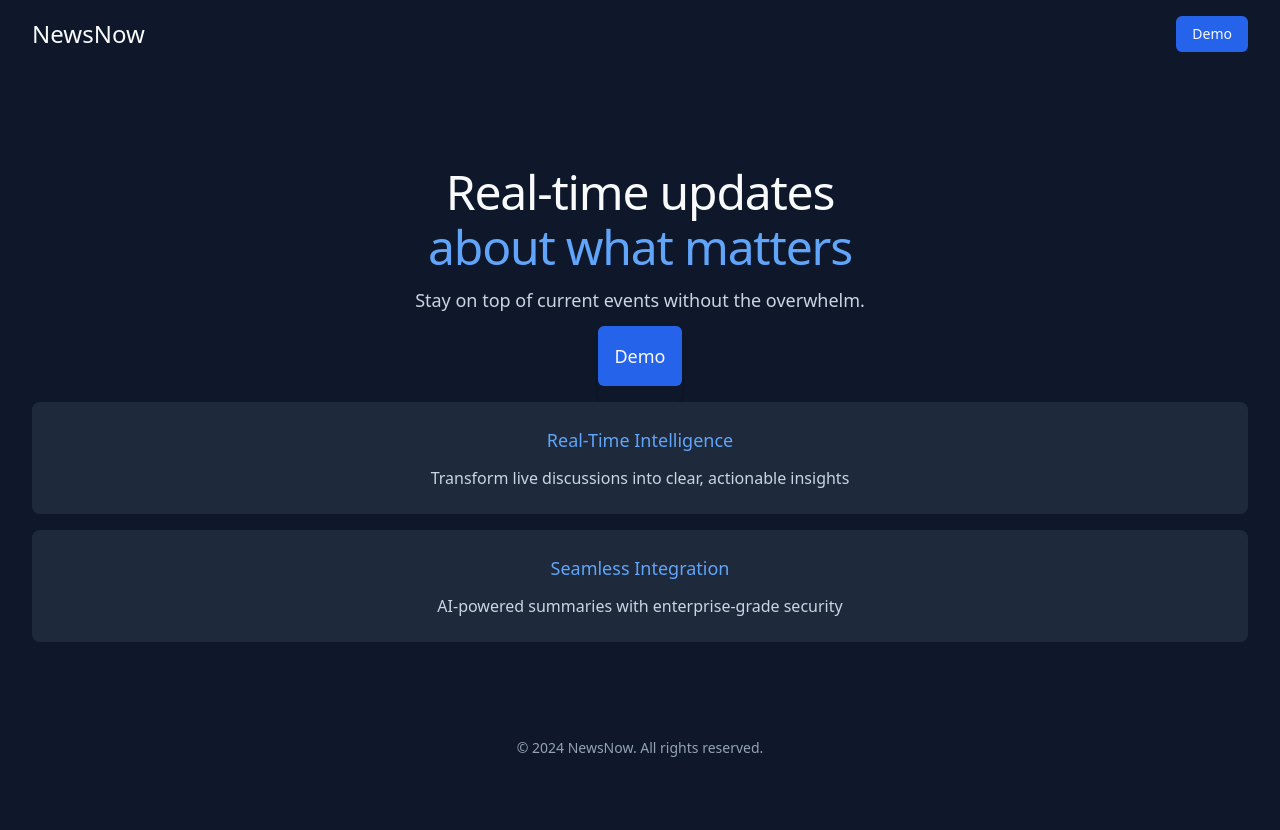
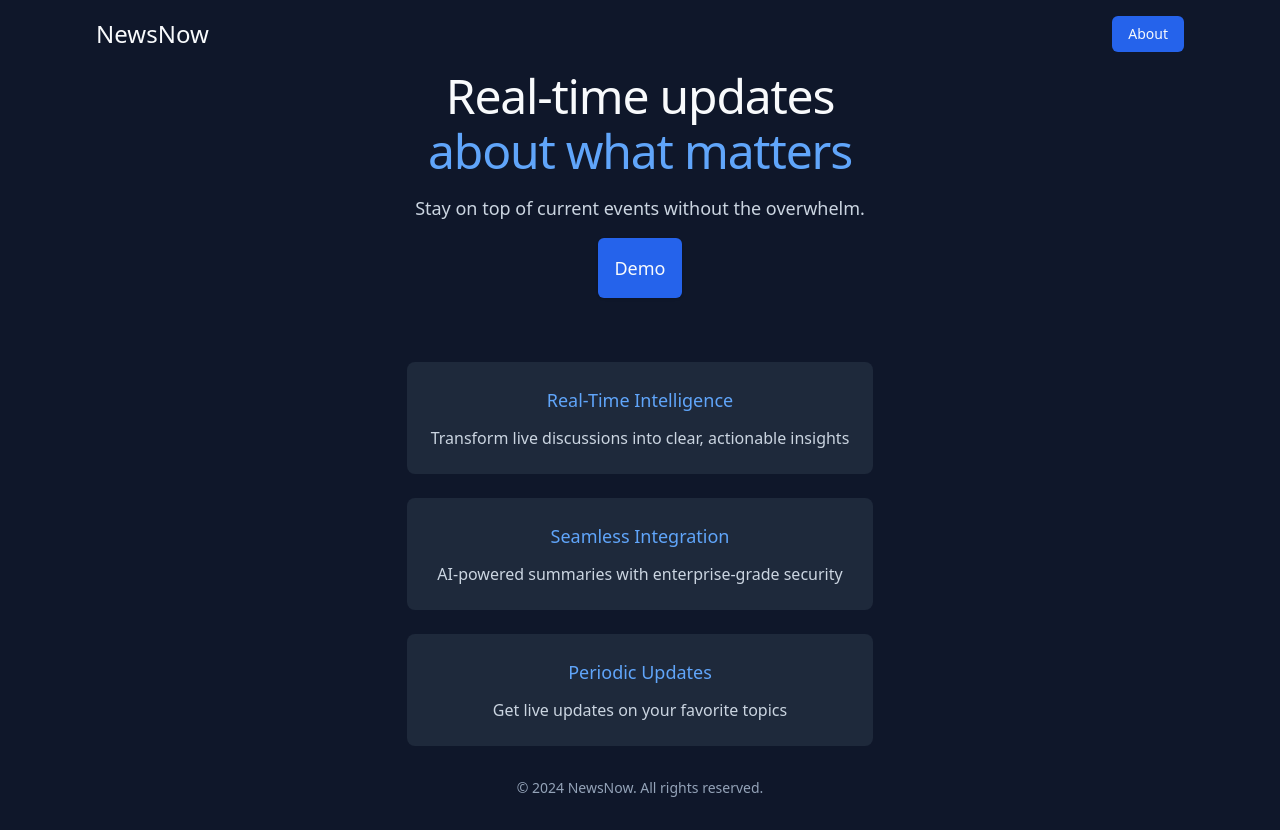
Before and after one commit to ghsaboias/news-now, a Next.js app in the folder new-app/: page / in a window 1280 px wide. Before the commit the page ends 800 px from the top, so only its background shows below. Built offline with nearby package versions, Linux system fonts and the light colour scheme.

Commit message:
feat: landing page styling

```diff
--- a/new-app/src/app/page.tsx
+++ b/new-app/src/app/page.tsx
@@ -14,9 +14,7 @@ function HomeContent() {
     });
 
     const hero = (
-        <Stack spacing="relaxed" className="mt-16 sm:mt-24">
-            <div className="text-center">
-                <Stack spacing="default">
+        <div className="text-center flex flex-col items-center gap-4">
             <h1 className="text-3xl sm:text-4xl md:text-5xl tracking-tight font-medium text-gray-50 leading-tight">
                 <span className="block">Real-time updates</span>
                 <span className="block text-blue-400">about what matters</span>
@@ -24,7 +22,7 @@ function HomeContent() {
             <p className="max-w-md mx-auto text-sm sm:text-base md:text-lg text-gray-300 leading-relaxed md:max-w-3xl">
                 Stay on top of current events without the overwhelm.
             </p>
-                    <div className="max-w-md mx-auto sm:flex sm:justify-center">
+            <div className="max-w-md">
                 <div className="rounded-md shadow">
                     <Link
                         href="/summarizer"
@@ -34,57 +32,66 @@ function HomeContent() {
                     </Link>
                 </div>
             </div>
-                </Stack>
         </div>
-        </Stack>
     );
 
     const features = (
-        <section>
-            <h2 className="sr-only">Features</h2>
-            <Grid columns={{ sm: 1, md: 2 }} spacing="default">
+        <section className="my-8 w-[90%] mx-auto flex flex-col items-center">
+            <Grid columns={{ sm: 1, md: 3 }} spacing="relaxed">
+                < div className="bg-gray-800 rounded-lg p-4 lg:p-6" >
+                    <Stack spacing="default" className="items-center">
+                        <h3 className="text-base sm:text-lg font-medium text-blue-400 leading-snug">Real-Time Intelligence</h3>
+                        <p className="text-sm sm:text-base text-gray-300 leading-normal text-center">Transform live discussions into clear, actionable insights</p>
+                    </Stack>
+                </div >
                 <div className="bg-gray-800 rounded-lg p-4 lg:p-6">
                     <Stack spacing="default" className="items-center">
-                        <h3 className="text-base sm:text-lg font-medium text-blue-400 leading-snug">Real-Time Intelligence</h3>
-                        <p className="text-sm sm:text-base text-gray-300 leading-normal">Transform live discussions into clear, actionable insights</p>
+                        <h3 className="text-base sm:text-lg font-medium text-blue-400 leading-snug">Seamless Integration</h3>
+                        <p className="text-sm sm:text-base text-gray-300 leading-normal text-center">AI-powered summaries with enterprise-grade security</p>
                     </Stack>
                 </div>
                 <div className="bg-gray-800 rounded-lg p-4 lg:p-6">
                     <Stack spacing="default" className="items-center">
-                        <h3 className="text-base sm:text-lg font-medium text-blue-400 leading-snug">Seamless Integration</h3>
-                        <p className="text-sm sm:text-base text-gray-300 leading-normal">AI-powered summaries with enterprise-grade security</p>
+                        <h3 className="text-base sm:text-lg font-medium text-blue-400 leading-snug">Periodic Updates</h3>
+                        <p className="text-sm sm:text-base text-gray-300 leading-normal text-center">
+                            Get live updates on your favorite topics
+                        </p>
                     </Stack>
                 </div>
-            </Grid>
-        </section>
+            </Grid >
+        </section >
     );
 
     return (
-        <div className="min-h-screen bg-gray-900">
-            <div className="max-w-7xl mx-auto px-4 sm:px-6 lg:px-8">
-                <header className="py-4">
+        <div className="lg:w-[90%] sm:w-[100%] h-screen mx-auto bg-gray-900 flex flex-col">
+            <header className="py-4 flex justify-between items-center mx-8">
+                <div className="text-xl sm:text-2xl font-medium text-gray-50" role="banner">NewsNow</div>
                 <nav className="flex justify-between items-center">
-                        <div className="text-xl sm:text-2xl font-medium text-gray-50" role="banner">NewsNow</div>
                     <Stack direction="horizontal" spacing="default">
                         <Link
-                                href="/summarizer"
+                            href="https://github.com/ghsaboias/news-now"
                             className="px-4 py-2 text-sm font-medium rounded-md text-gray-50 bg-blue-600 hover:bg-blue-700 transition-colors duration-DEFAULT"
+                            target="_blank"
                         >
-                                <span>Demo</span>
+                            <span>About</span>
                         </Link>
                     </Stack>
                 </nav>
             </header>
+            <div className="flex-grow flex flex-col justify-center items-center gap-4">
+
+
 
                 {hero}
                 {features}
 
-                <footer className="mt-24 pb-8">
+
+            </div>
+            <footer className="pb-8 w-full">
                 <div className="text-center text-gray-400 text-sm">
                     © 2024 NewsNow. All rights reserved.
                 </div>
             </footer>
-            </div>
         </div>
     );
 }
```
Lines whose indentation alone changed are shown as unchanged.
